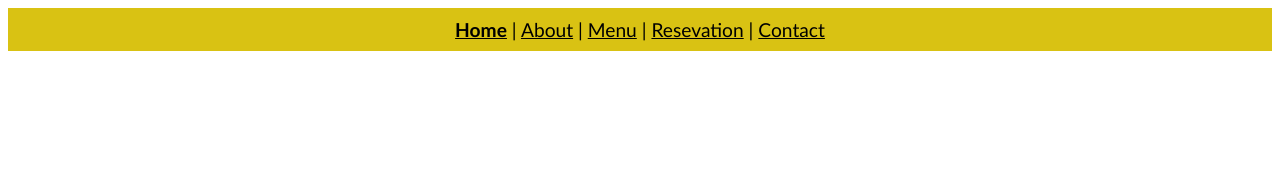
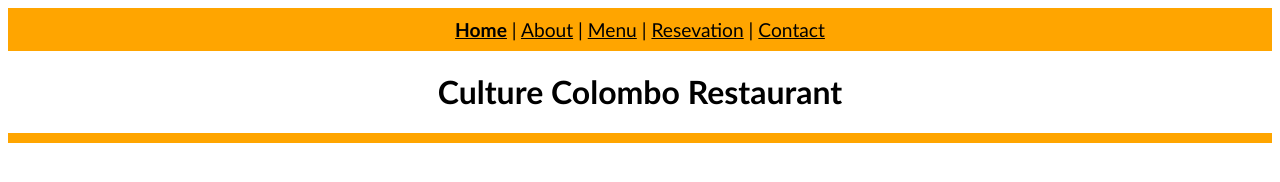
Before and after one commit to SandaliMaheshika/Restaurant-Menu-Cafe-Showcase, a plain HTML site: page index.html in a window 1280 px wide. Drawn offline with Linux system fonts and the light colour scheme.

Commit message:
feat(head):add headings

```diff
--- a/index.html
+++ b/index.html
@@ -10,7 +10,7 @@
     <center>
         <nav style="font-weight: 500;
                     font-size: larger;
-                    background-color: rgb(217, 194, 19);
+                    background-color: orange;
                     padding: 10px;">
             <a href="index.html" style="color: rgb(0, 0, 0);"><strong>Home</strong></a> |
             <a href="about.html" style="color: rgb(0, 0, 0);">About</a> |
@@ -20,5 +20,11 @@
         </nav>
     </center>
 
+    <center><h1>Culture Colombo Restaurant</h1></center>
+
+    <hr color="orange" size="10">
+
+
+
 </body>
 </html>
```
